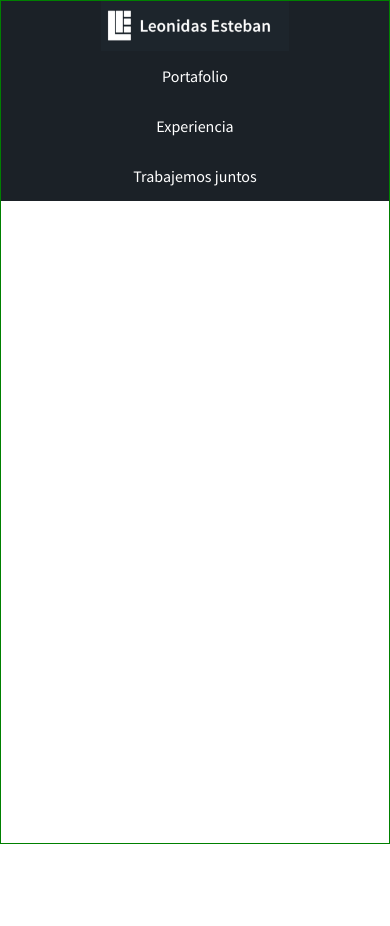
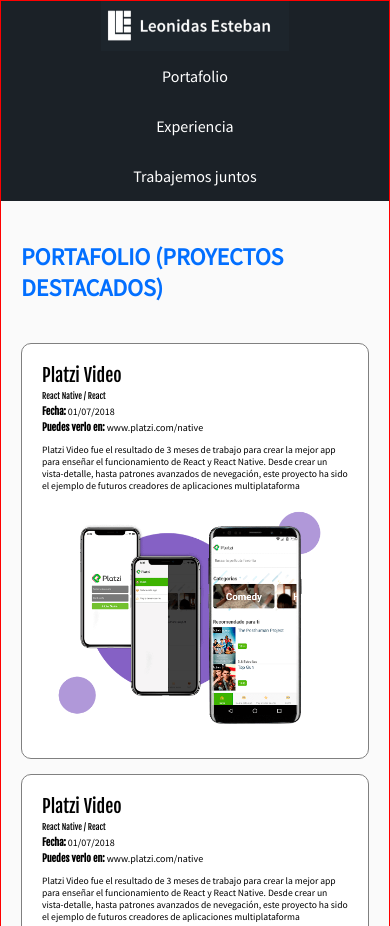
Before and after one commit to Rafael-LH/ResponsiveDesign, a plain HTML site: page index.html in a window 390 px wide. Shown: the top 926 px of the page. Before the commit the page ends 844 px from the top, so only its background shows below. Drawn offline with Linux system fonts and the light colour scheme.

Commit message:
ajustando nuestro proyecto

```diff
--- a/css/estilos.css
+++ b/css/estilos.css
@@ -141,11 +141,14 @@
 
 
 .project-details {
-  width: 500px;
+  width: 50%;
 }
 
 .project-imageContainer {
-  width: 500px;
+  width: 50%;
+}
+.project-imageContainer img {
+    max-width: 100%;
 }
 
 .header {
@@ -360,11 +363,41 @@
     .header .logo{
       text-align: center;
     }
+    .project {
+      display: block;
+    }
+    .project-imageContainer{
+       width: auto;
+       text-align: center;
+    }
+    .project-details{
+      width: auto;
+      font-size: 16px;
+    }
+    .project-course, .project-date, .project-url{
+      margin: .3em 0;
+    }
+    .project-title{
+      font-size: 1.5em;
+      margin-bottom: .3em;
+    }
+    .project-url{
+      font-size: 1em;
+    }
+    .project-course{
+      font-size: .7em;
+    }
+    .project-date{
+      font-size: 1em;
+    }
+    .project-description{
+      font-size: .8em;
+  }
 }
 @media screen and (max-width: 480px){
-   body{
-     border: 1px solid green;
-   }
+    .project-details{
+      font-size: 12px;
+    }
 }
 @media screen and (max-width: 320px){
    body{
```
Also changed, not shown: index.html (+9 -9 lines).
